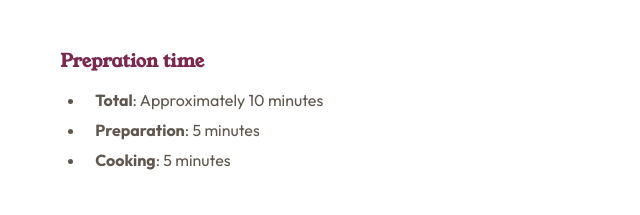
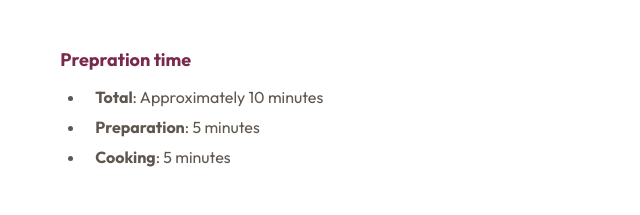
Before and after one commit to MrUnAnonymous/recipie-solution, a plain HTML site: page index.html in a window 1280 px wide. Shown: the part 581-796 px from the top of the page, 276-916 px from the left. Drawn offline with Linux system fonts and the light colour scheme.

Commit message:
minor changes

```diff
--- a/styles.css
+++ b/styles.css
@@ -49,7 +49,7 @@ h1 {
 }
 
 h2 {
-    font-family: "Young Serif", serif;
+    font-family: "Outfit", sans-serif;
     margin-bottom: 10px;
     font-size: 18px;
     padding-left: 15px;
```
